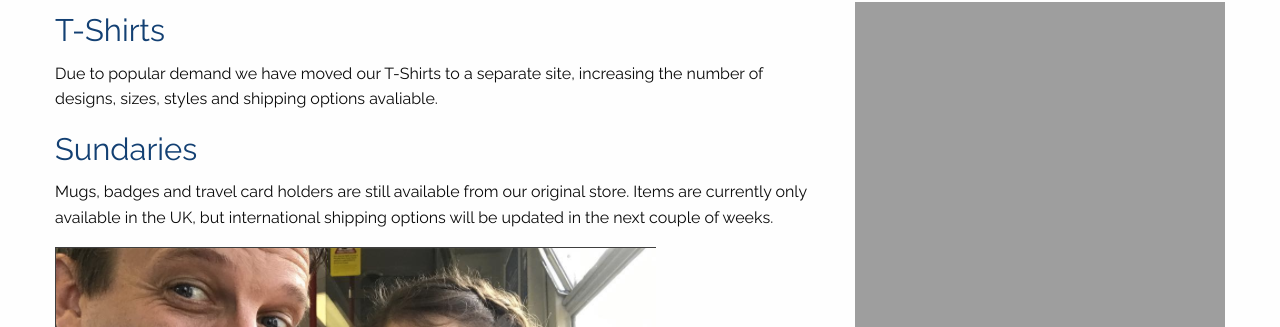
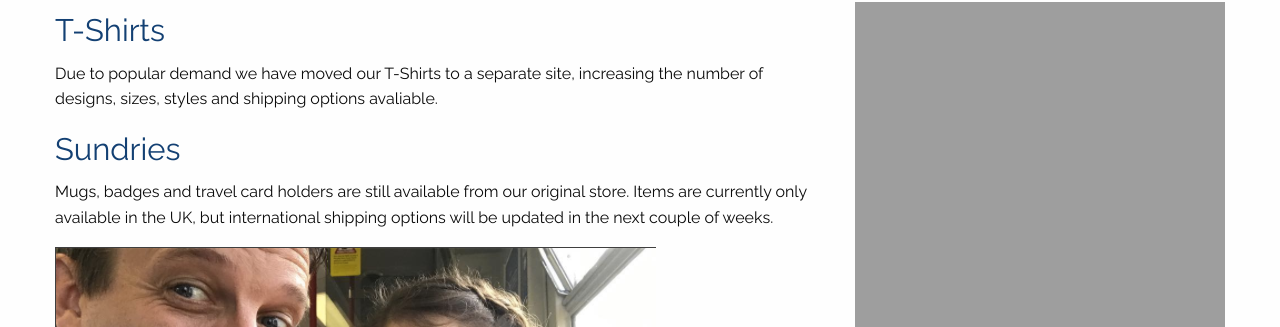
Before and after one commit to khawkins98/all-the-stations, a Jekyll site: the page built from shop.md, in a window 1280 px wide, cut to the strip 0-737 px from the top of the page. Shown: the part 174-501 px from the top of the strip. Built offline with Jekyll 4.4.1, drawn with Linux system fonts in a browser that asks for light colours; nearby versions of some CDN libraries; comment, search, counter and statistics services are not loaded.

Commit message:
All the merchandise - fix 2
Sundaries -> Sundries

```diff
--- a/shop.md
+++ b/shop.md
@@ -13,7 +13,7 @@ Want more All The Stations in your life? Have no fear, we have all your merchand
 Due to popular demand we have moved our T-Shirts to a separate site,
 increasing the number of designs, sizes, styles and shipping options avaliable.
 
-### <a href="https://www.freewebstore.org/allthestationsmerch">Sundaries</a>
+### <a href="https://www.freewebstore.org/allthestationsmerch">Sundries</a>
 
 Mugs, badges and travel card holders are still available from our original store. Items are currently only available in the UK, but international shipping options will be updated in the next couple of weeks.
 
```
